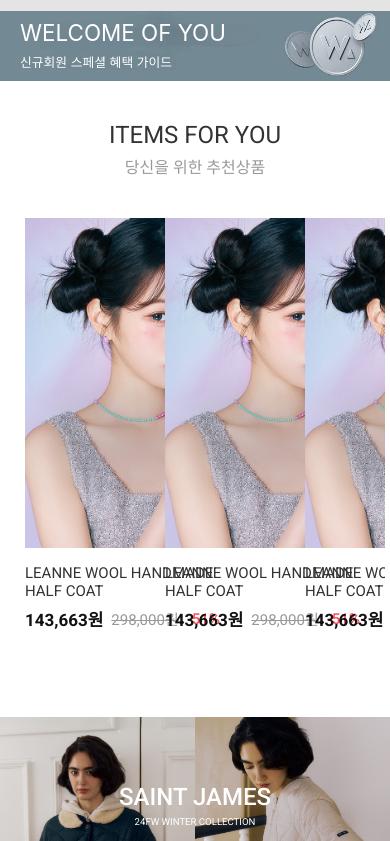
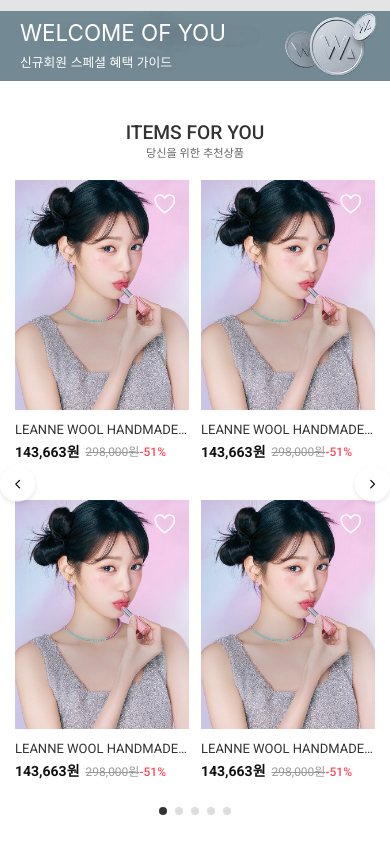
Before and after one commit to noona-n1/Shopping-Mall-Fe, a React (Vite) app: page / in a window 390 px wide. Shown: the part 943-1784 px from the top of the page. Built offline with nearby package versions, Linux system fonts and the light colour scheme; no server answers.

Commit message:
style : 메인 페이지 반응형 스타일 조정 #41

```diff
--- a/src/common/components/Navbar.style.css
+++ b/src/common/components/Navbar.style.css
@@ -14,7 +14,7 @@
   flex-direction: column;
   align-items: center;
   width: 100%;
-  height: 230Px;
+  height: 240Px;
   background-color: white;
   padding: 0px 30px;
   box-shadow: 0 2px 5px rgba(0, 0, 0, 0.1);
--- a/src/page/HomePage/components/BannerSlider/BannerSlider.style.css
+++ b/src/page/HomePage/components/BannerSlider/BannerSlider.style.css
@@ -1,7 +1,7 @@
 .banner-section {
     width: 100%;
     margin-top: 0;
-    padding-top: 240px;
+    padding-top: 230px;
 }
 
 .banner-slider-wrapper {
--- a/src/page/HomePage/components/ProductCard/ProductCard.jsx
+++ b/src/page/HomePage/components/ProductCard/ProductCard.jsx
@@ -12,6 +12,7 @@
 
     return (
         <div className="homepage-product-card">
+            <div className="homepage-product-image-wrapper">
                 <div className="homepage-product-image-container">
                     <img src={image} alt={title} className="homepage-product-image" />
                     <button
@@ -26,17 +27,18 @@
                         )}
                     </button>
                 </div>
+            </div>
             <div className="homepage-product-info">
                 <h3 className="homepage-product-title">{title}</h3>
-                <p className="homepage-product-price">
+                <div className="homepage-product-price">
                     <span className="homepage-current-price">{price.toLocaleString()}원</span>
                     {originalPrice && (
-                        <>
+                        <div className="homepage-price-discount">
                             <span className="homepage-original-price">{originalPrice.toLocaleString()}원</span>
                             <span className="homepage-discount">-{discount}%</span>
-                        </>
+                        </div>
                     )}
-                </p>
+                </div>
             </div>
         </div>
     );
--- a/src/page/HomePage/components/ProductCard/ProductCard.style.css
+++ b/src/page/HomePage/components/ProductCard/ProductCard.style.css
@@ -1,19 +1,23 @@
 .homepage-product-card {
     position: relative;
     cursor: pointer;
-    flex: 0 0 auto;
-    width: 200px;
+    width: 100%;
+    min-width: 250px;
     margin-right: 20px;
 }
 
 .homepage-product-image-container {
     position: relative;
-    width: 250px;
-    height: 330px;
+    width: 100%;
+    padding-bottom: 132%;
+    /* 250:330 비율 유지 */
     overflow: hidden;
 }
 
 .homepage-product-image {
+    position: absolute;
+    top: 0;
+    left: 0;
     width: 100%;
     height: 100%;
     object-fit: cover;
@@ -36,6 +40,7 @@
     cursor: pointer;
     padding: 0;
     transition: all 0.2s ease-in-out;
+    z-index: 1;
 }
 
 .homepage-product-like-button:hover {
@@ -62,11 +67,15 @@
     margin-bottom: 6px;
     font-weight: 400;
     text-align: left;
+    overflow: hidden;
+    text-overflow: ellipsis;
+    white-space: nowrap;
 }
 
 .homepage-product-price {
     display: flex;
     align-items: center;
+    flex-wrap: wrap;
     gap: 8px;
 }
 
@@ -92,11 +101,23 @@
     .homepage-product-card {
         min-width: 180px;
     }
+
+    .homepage-product-title {
+        font-size: 14px;
+    }
+
+    .homepage-current-price {
+        font-size: 16px;
+    }
 }
 
 @media (max-width: 1280px) {
     .homepage-product-card {
         min-width: 160px;
+    }
+
+    .like-icon {
+        font-size: 1.6rem;
     }
 }
 
@@ -110,15 +131,23 @@
         height: 32px;
     }
 
-    .like-icon {
-        font-size: 18px;
+    .homepage-product-title {
+        font-size: 13px;
+    }
+
+    .homepage-current-price {
+        font-size: 15px;
+    }
+
+    .homepage-original-price,
+    .homepage-discount {
+        font-size: 13px;
     }
 }
 
 @media (max-width: 768px) {
     .homepage-product-card {
         min-width: 140px;
-        flex: 0 0 140px;
     }
 
     .homepage-product-like-button {
@@ -126,7 +155,25 @@
         height: 28px;
     }
 
-    .like-icon {
-        font-size: 16px;
+    .homepage-product-info {
+        padding: 12px 0;
+    }
+
+    .homepage-product-title {
+        font-size: 12px;
+        margin-bottom: 4px;
+    }
+
+    .homepage-current-price {
+        font-size: 14px;
+    }
+
+    .homepage-original-price,
+    .homepage-discount {
+        font-size: 12px;
+    }
+
+    .homepage-product-price {
+        gap: 6px;
     }
 }
--- a/src/page/HomePage/components/RecommendedProducts/RecommendedProducts.jsx
+++ b/src/page/HomePage/components/RecommendedProducts/RecommendedProducts.jsx
@@ -1,15 +1,37 @@
-import React, { useRef, useState } from 'react';
+import React, { useRef, useState, useEffect } from 'react';
 import { IoChevronBack, IoChevronForward } from 'react-icons/io5';
 import ProductCard from "../ProductCard/ProductCard";
 import './RecommendedProducts.style.css';
 
 const RecommendedProducts = ({ products }) => {
     const scrollRef = useRef(null);
-    const [isDragging, setIsDragging] = useState(false);
-    const [startX, setStartX] = useState(0);
-    const [scrollLeft, setScrollLeft] = useState(0);
+    const [currentPage, setCurrentPage] = useState(0);
+    const [windowWidth, setWindowWidth] = useState(window.innerWidth);
+
+    const getItemsPerPage = () => {
+        if (windowWidth <= 768) {
+            return 4; // 모바일에서는 4개씩 (2x2)
+        } else if (windowWidth <= 1200) {
+            return 6; // 태블릿에서는 6개씩 (3x2)
+        }
+        return products.length; // PC에서는 전체 상품 표시
+    };
+
+    // 전체 페이지 수 계산
+    const itemsPerPage = getItemsPerPage();
+    const totalPages = Math.ceil(products.length / itemsPerPage);
+
+    useEffect(() => {
+        const handleResize = () => {
+            setWindowWidth(window.innerWidth);
+        };
+        window.addEventListener('resize', handleResize);
+        return () => window.removeEventListener('resize', handleResize);
+    }, []);
 
     const handleScroll = (direction) => {
+        if (windowWidth > 1200) {
+            // PC 버전에서는 기존 슬라이드 방식
             const container = scrollRef.current;
             const scrollAmount = container.offsetWidth * 0.5;
 
@@ -22,34 +44,34 @@
                     ? container.scrollTo({ left: 0, behavior: 'smooth' })
                     : container.scrollBy({ left: scrollAmount, behavior: 'smooth' });
             }
+        } else {
+            // 1200px 이하에서는 페이지 단위로 이동
+            if (direction === 'left') {
+                setCurrentPage(prev =>
+                    prev === 0 ? totalPages - 1 : prev - 1
+                );
+            } else {
+                setCurrentPage(prev =>
+                    prev === totalPages - 1 ? 0 : prev + 1
+                );
+            }
+        }
     };
 
-    const handleMouseDown = (e) => {
-        setIsDragging(true);
-        setStartX(e.pageX - scrollRef.current.offsetLeft);
-        setScrollLeft(scrollRef.current.scrollLeft);
-    };
-
-    const handleMouseLeave = () => {
-        setIsDragging(false);
-    };
-
-    const handleMouseUp = () => {
-        setIsDragging(false);
-    };
-
-    const handleMouseMove = (e) => {
-        if (!isDragging) return;
-        e.preventDefault();
-        const x = e.pageX - scrollRef.current.offsetLeft;
-        const walk = (x - startX) * 2; // 스크롤 속도 조절
-        scrollRef.current.scrollLeft = scrollLeft - walk;
-    };
+    // 현재 표시할 상품들
+    const displayedProducts = windowWidth > 1200
+        ? products
+        : products.slice(
+            currentPage * itemsPerPage,
+            (currentPage + 1) * itemsPerPage
+        );
 
     return (
         <section className="recommended-products-section">
             <h2 className="recommended-products-title">ITEMS FOR YOU</h2>
             <p className="recommended-products-subtitle">당신을 위한 추천상품</p>
+
+            <div className="recommended-products-wrapper">
 
                 <div className="recommended-products-container">
                     <button
@@ -60,23 +82,10 @@
                         <IoChevronBack />
                     </button>
 
-                <div
-                    className="recommended-products-list"
-                    ref={scrollRef}
-                    onMouseDown={handleMouseDown}
-                    onMouseLeave={handleMouseLeave}
-                    onMouseUp={handleMouseUp}
-                    onMouseMove={handleMouseMove}
-                >
-                    {products.map((product) => (
+                    <div className="recommended-products-list" ref={scrollRef}>
+                        {displayedProducts.map((product) => (
                             <div key={product.id} className="recommended-product-item">
-                            <ProductCard
-                                image={product.image}
-                                title={product.title}
-                                price={product.price}
-                                originalPrice={product.originalPrice}
-                                discount={product.discount}
-                            />
+                                <ProductCard {...product} />
                             </div>
                         ))}
                     </div>
@@ -89,6 +98,20 @@
                         <IoChevronForward />
                     </button>
                 </div>
+
+                {/* 1200px 이하일 때만 페이지 인디케이터 표시 */}
+                {windowWidth <= 1200 && (
+                    <div className="recommended-page-indicator">
+                        {Array.from({ length: totalPages }).map((_, index) => (
+                            <button
+                                key={index}
+                                className={`page-dot ${currentPage === index ? 'active' : ''}`}
+                                onClick={() => setCurrentPage(index)}
+                            />
+                        ))}
+                    </div>
+                )}
+            </div>
         </section>
     );
 };
--- a/src/page/HomePage/components/RecommendedProducts/RecommendedProducts.style.css
+++ b/src/page/HomePage/components/RecommendedProducts/RecommendedProducts.style.css
@@ -3,37 +3,37 @@
     text-align: center;
 }
 
+.recommended-products-wrapper {
+    max-width: 90%;
+    margin: 0 auto;
+    padding: 0 40px;
+    overflow: hidden;
+}
+
 .recommended-products-title {
     font-size: 2rem;
-    font-weight: 100;
-    margin-bottom: 5px;
+    font-weight: 500;
     color: #333;
 }
 
 .recommended-products-subtitle {
+    color: #666;
+    text-decoration: none;
     font-size: 1rem;
-    color: #999;
-    margin-bottom: 40px;
 }
 
 .recommended-products-container {
-    display: flex;
-    align-items: center;
-    justify-content: center;
     position: relative;
     width: 100%;
-    max-width: 1350px;
-    margin: 0 auto;
-    padding: 0 40px;
 }
 
 .recommended-products-list {
     display: flex;
     overflow-x: auto;
     scroll-behavior: smooth;
-    padding: 0 20px;
     gap: 20px;
     flex-wrap: nowrap;
+    padding: 20px 0 0 0;
 }
 
 .recommended-product-item {
@@ -42,85 +42,149 @@
     min-width: 250px;
 }
 
-.recommended-products-list::-webkit-scrollbar {
-    display: none;
+.recommended-product-item img {
+    width: 100%;
+    object-fit: cover;
+}
+
+.recommended-page-indicator {
+    display: flex;
+    justify-content: center;
+    gap: 8px;
+    margin-top: 0px;
+}
+
+.page-dot {
+    width: 8px;
+    height: 8px;
+    border-radius: 50%;
+    background-color: #ddd;
+    border: none;
+    padding: 0;
+    cursor: pointer;
+}
+
+.page-dot.active {
+    background-color: #333;
 }
 
 .recommended-nav-button {
-    background: none;
+    position: absolute;
+    top: 50%;
+    transform: translateY(-50%);
+    z-index: 2;
+    background: rgba(255, 255, 255, 0.8);
     border: none;
+    border-radius: 50%;
+    width: 40px;
+    height: 40px;
+    display: flex;
+    align-items: center;
+    justify-content: center;
     cursor: pointer;
-    font-size: 2.8rem;
-    color: rgba(0, 0, 0, 0.5);
-    padding: 0;
-    transition: color 0.2s ease-in-out;
-    z-index: 1;
-}
-
-.recommended-nav-button:hover {
-    color: rgba(0, 0, 0, 0.3);
+    box-shadow: 0 2px 4px rgba(0, 0, 0, 0.1);
 }
 
 .recommended-prev-button {
-    position: absolute;
-    left: 10px;
-    transform: translateX(-100%);
+    left: 0;
 }
 
 .recommended-next-button {
-    position: absolute;
-    right: 10px;
-    transform: translateX(100%);
+    right: 0;
 }
 
 @media (max-width: 1200px) {
-    .recommended-products-container {
-        max-width: 1000px;
-        padding: 0 20px;
+    .recommended-products-wrapper {
+        padding: 0 30px;
+        max-width: 100%;
+    }
+
+    .recommended-products-list {
+        display: grid;
+        grid-template-columns: repeat(3, minmax(0, 1fr));
+        gap: 20px;
+        padding: 20px 0;
     }
 
     .recommended-product-item {
-        width: 200px;
-        min-width: 200px;
+        width: 100%;
+        min-width: unset;
+        margin-bottom: 15px;
+    }
+
+    .homepage-product-image-container {
+        width: 100%;
+        padding-bottom: 132%;
+    }
+}
+
+@media (max-width: 830px) {
+    .recommended-products-wrapper {
+        padding: 0 25px;
+    }
+
+    .recommended-products-list {
+        gap: 15px;
+    }
+
+    .recommended-nav-button {
+        width: 35px;
+        height: 35px;
+    }
+
+    .recommended-prev-button {
+        left: -15px;
+    }
+
+    .recommended-next-button {
+        right: -15px;
     }
 }
 
 @media (max-width: 768px) {
-    .recommended-products-container {
-        max-width: 100%;
-        padding: 0 10px;
+    .recommended-products-wrapper {
+        padding: 0 20px;
     }
 
-    .recommended-products-title {
-        font-size: 1.8rem;
-    }
-
-    .recommended-product-item {
-        width: 150px;
-        min-width: 150px;
-    }
-
-    .recommended-nav-button {
-        font-size: 1.5rem;
-        padding: 0 5px;
-    }
-}
-
-@media (max-width: 480px) {
-    .recommended-products-container {
-        padding: 0 5px;
-    }
-
-    .recommended-product-item {
-        width: 120px;
-        min-width: 120px;
+    .recommended-products-list {
+        grid-template-columns: repeat(2, minmax(0, 1fr));
+        gap: 15px;
+        padding-bottom: 5px;
     }
 
     .recommended-products-title {
         font-size: 1.5rem;
     }
 
-    .recommended-nav-button {
+    .recommended-products-subtitle {
+        font-size: 0.9rem;
+    }
+
+    .homepage-product-title {
+        font-size: 14px;
+    }
+}
+
+@media (max-width: 480px) {
+    .recommended-products-wrapper {
+        padding: 0 15px;
+    }
+
+    .recommended-products-list {
+        gap: 12px;
+        padding-bottom: 0;
+    }
+
+    .recommended-products-title {
         font-size: 1.2rem;
     }
+
+    .recommended-products-subtitle {
+        font-size: 0.7rem;
+    }
+
+    .homepage-product-title {
+        font-size: 13px;
+    }
+
 }
```
Lines whose indentation alone changed are shown as unchanged.
